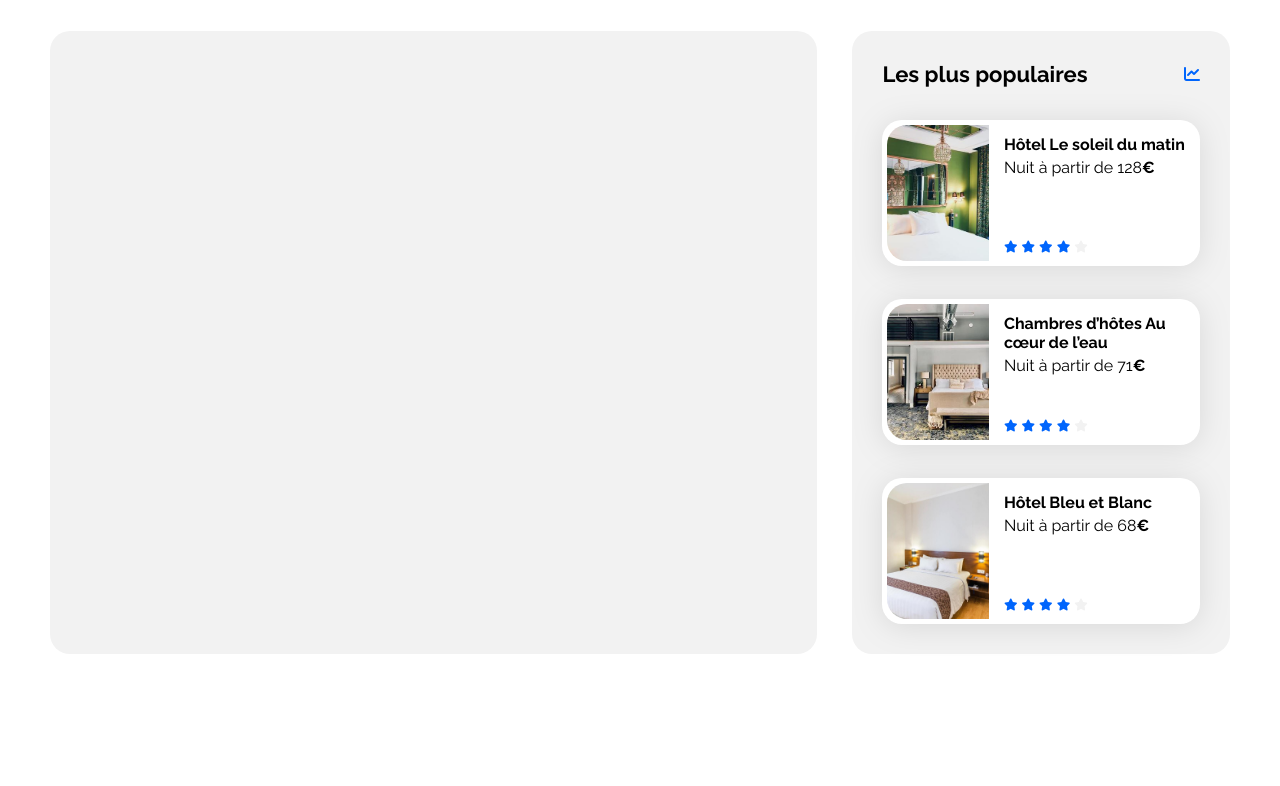
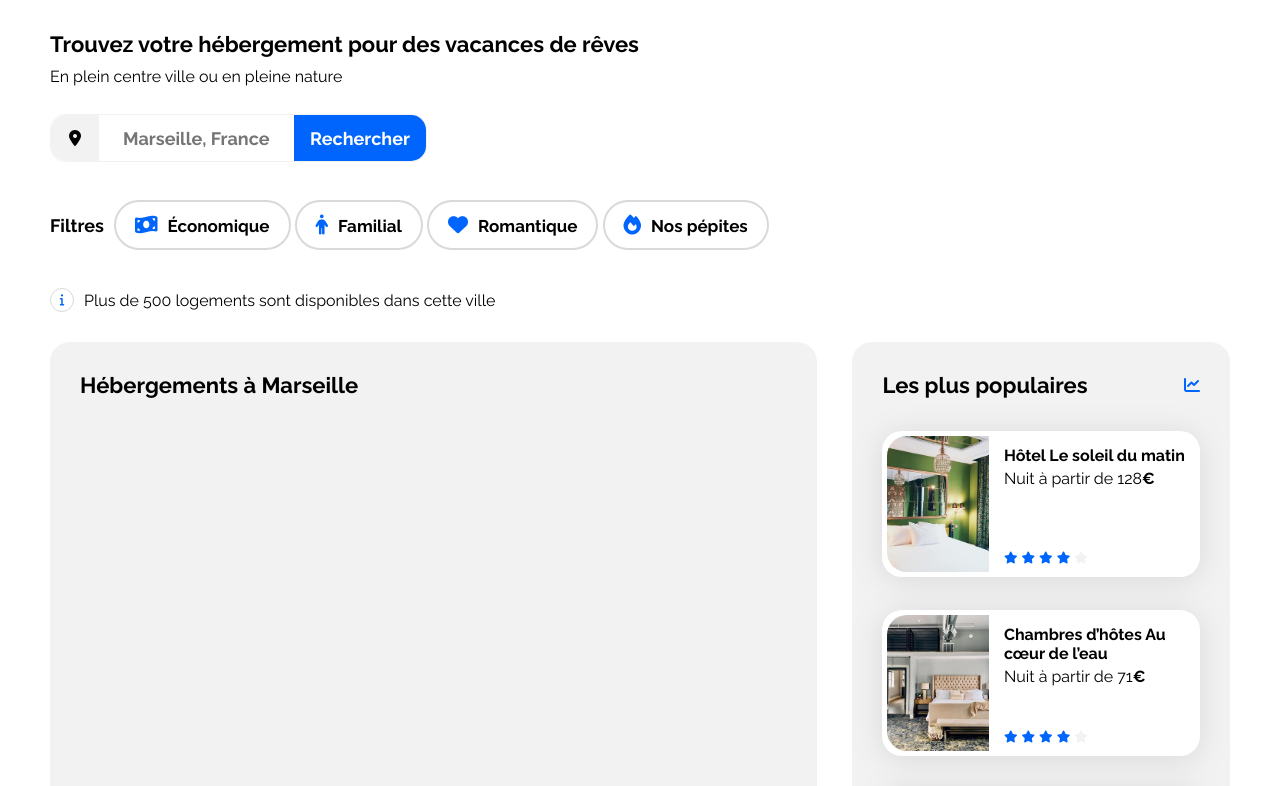
Before and after one commit to avieville/booki, a plain HTML site: page index.html in a window 1280 px wide. Shown: the part 83-869 px from the top of the page. Before the commit the page ends 800 px from the top, so only its background shows below. Drawn offline with Linux system fonts and the light colour scheme.

Commit message:
add search section

```diff
--- a/css/style.css
+++ b/css/style.css
@@ -4,12 +4,16 @@
     box-sizing: border-box;
     margin: 0;
     padding: 0;
+    border: 0;
+
   }
+
 
   :root {
     --main-color: #0065fc;
     --main-bg-color: #f2f2f2;
     --filter-bg-color: #deebff;
+    --grey: #d9d9d9;
   }
 
   .fa-solid {
@@ -76,7 +80,7 @@
   .logo {
     width: 61px;
     height: 19px;
-    margin: 30px;
+
   }
 
   .site-menu ul {
@@ -105,6 +109,139 @@
   .site-menu li:first-child a {
     color: var(--main-color);
   }
+
+  /*******search-location*********/
+
+  .search-location{
+    height: 281px;
+    display: flex;
+    flex-direction: column;
+    justify-content:space-between;
+    margin-bottom:30px;
+
+
+  }
+  .search-location h1{
+    font-size: 22px;
+    font-weight: 700;
+    line-height: 26px;
+    margin-bottom: 10px;
+  }
+
+  .search-location p{
+    font-size: 16px;
+    font-weight: 400;
+    line-height: 19px;
+  }
+
+  /*search form*/
+
+  .search-form{
+    height: 48px;
+    width: 377px;
+    border: 1px solid var(--main-bg-color);
+    border-radius: 15px;
+    display: flex;
+    justify-content: space-between;
+    align-items: center;
+    background-color: white;
+
+  }
+
+  .fa-search{
+    display: none;
+  }
+
+ .search-form .fa-location-dot{
+    padding: 15px 18px 15px 18px;
+    border-radius: 15px 0px 0px 15px;
+    background-color: var(--main-bg-color);
+    color: black;
+  }
+
+  .search-form input{
+    border: 0;
+    outline: none;
+    font-size: 18px;
+    font-weight: 700;
+    line-height: 21px;
+    color: black;
+    width: 147px;
+    height: 21px;
+  }
+
+  .search-form button{
+    width: 132px;
+    height: 46px;
+    border-radius: 0 15px 15px 0;
+    background-color: var(--main-color);
+    color: white;
+    font-weight: 700;
+    font-size: 18px;
+    line-height: 21px;
+    cursor:pointer;
+
+  }
+
+  /**Filters*/
+
+  .filter{
+    display: flex;
+    align-items: center;
+  }
+
+    .filter-title{
+        font-weight: 700;
+        font-size: 18px;
+        line-height: 21px;
+        margin-right: 10px;
+
+    }
+
+    .filter-btn{
+        height: 50px;
+        padding: 4px 19px 4px 19px;
+        border-radius: 25px;
+        border: 2px solid var(--grey);
+        font-size: 17px;
+        font-weight: 700;
+        line-height: 20px;
+        background-color: white;
+        margin-top:10px;
+        margin-bottom:10px;
+    }
+
+    .filter-btn i{
+        font-size: 20px;
+        margin-right: 10px;
+
+    }
+
+    .filter-btn:hover{
+        background-color: var(--filter-bg-color);
+    }
+
+    /*info*/
+
+    .info{
+        display: flex;
+        align-items: center;
+    }
+
+    .info .fa-info{
+        font-size: 12px;
+    }
+
+    .icon-circle{
+        width: 24px;
+        height: 24px;
+        border-radius: 50%;
+        border: 1px solid var(--grey);
+        display: flex;
+        justify-content: center;
+        align-items: center;
+        margin-right: 10px;
+    }
 
   /****** Hebergements And Populaires ***********/
   .hebergements-and-populaires {
@@ -153,7 +290,6 @@
     display: flex;
     flex-direction: column;
     justify-content: space-between;
-    box-sizing: border-box;
   }
 
   .populaires-cards .card-title {
@@ -174,6 +310,22 @@
   /****** Media queries ***********/
   /* Medium devices (tablets, less/equal than 1024px) */
   @media (max-width: 1024px) {
+
+
+    .search-location{
+        height: 322px;
+    }
+
+    /*filters*/
+
+    .filter{
+        flex-direction: column;
+        align-items: flex-start;
+    }
+
+
+    /**hebergement**/
+
     .hebergements-and-populaires {
       flex-direction: column;
     }
@@ -214,6 +366,10 @@
       padding: 0;
     }
 
+    .logo{
+        margin: 30px;
+    }
+
     .site-header {
       flex-direction: column;
     }
@@ -235,4 +391,40 @@
     .site-menu li:hover {
       box-shadow: inset 0 -2px var(--main-color);
     }
+
+
+    /**search location**/
+    .search-location{
+        padding: 0 20px 0 20px;
+        height: 432px;
+    }
+
+    /**search form**/
+
+   .search-form{
+    width:335px
+   }
+
+    .search-form button {
+        border-radius: 15px;
+        width: 46px;
+    }
+
+    .search-form button span{
+        display: none;
+    }
+
+    .search-form button .fa-search{
+        display: block;
+      }
+
+
+      /*filter*/
+      .filter-btn{
+        width: 162px;
+        font-size: 14px;
+        line-height: 16px;
+    }
+
+
   }
--- a/index.html
+++ b/index.html
@@ -25,10 +25,47 @@
             </nav>
         </header>
 
+        <section class="search-location">
+
+            <div>
+                <h1>Trouvez votre hébergement pour des vacances de rêves</h1>
+                <p>En plein centre ville ou en pleine nature</p>
+            </div>
+
+            <form class="search-form">
+                <i class="fa-solid fa-location-dot"></i>
+                <input type="text" placeholder="Marseille, France">
+                <button type="submit">
+                    <span>Rechercher</span>
+                    <i class="fas fa-search"></i>
+                </button>
+            </form>
+
+            <div class="filter">
+                <span class="filter-title">Filtres</span>
+                <div>
+                    <button class="filter-btn"><i class="fa-solid fa-money-bill-wave"></i>Économique</button>
+                    <button class="filter-btn"><i class="fa-solid fa-person"></i>Familial</button>
+                    <button class="filter-btn"><i class="fa-solid fa-heart"></i>Romantique</button>
+                    <button class="filter-btn"><i class="fa-solid fa-fire"></i>Nos pépites</button>
+                </div>
+            </div>
+
+           <div class="info">
+            <i class="fa-solid fa-info icon-circle"></i>
+            <p>Plus de 500 logements sont disponibles dans cette ville</p>
+            </div>
+
+
+        </section>
+
         <main>
             <div class="hebergements-and-populaires">
+
                 <section id="hebergements"class="hebergements">
+                    <h2 class="section-title">Hébergements à Marseille</h2>
                 </section>
+
                 <section class="populaires">
                     <div class="populaires-title">
                         <h2 class="section-title">Les plus populaires</h2>
```
